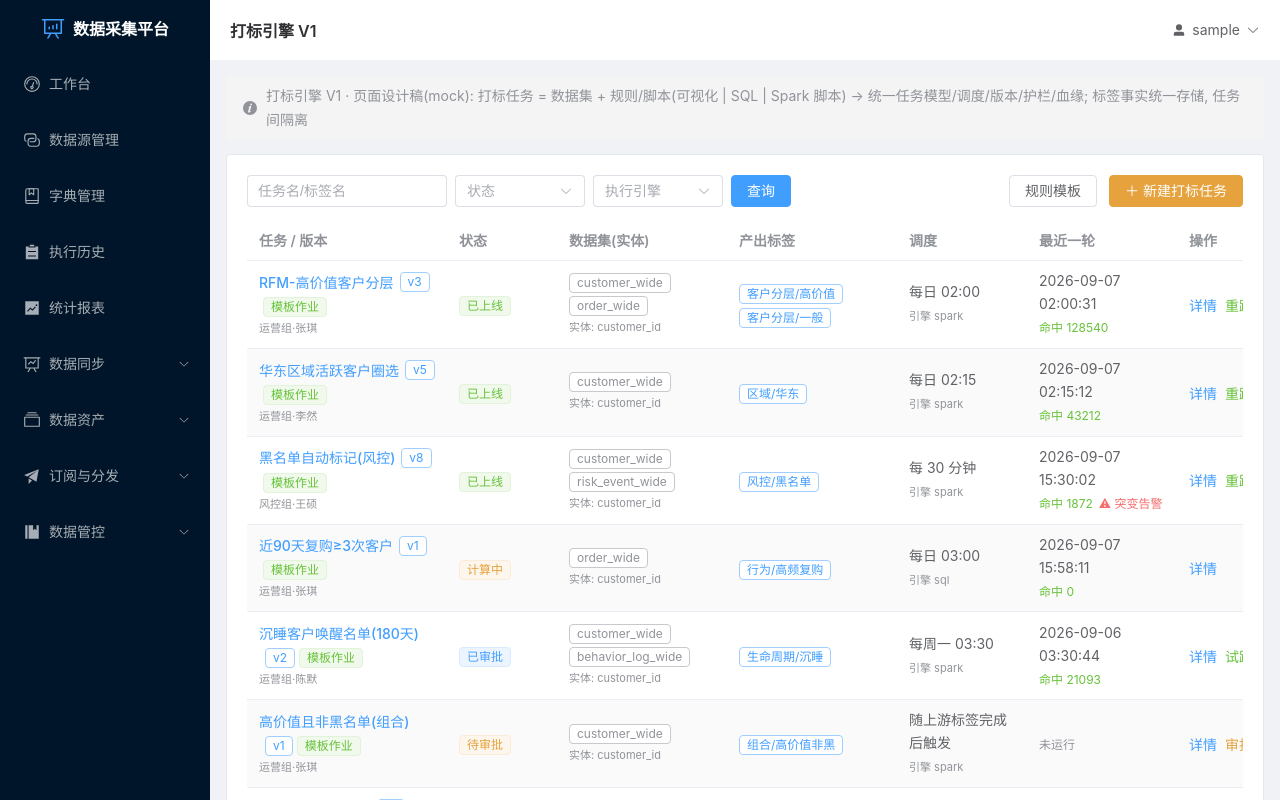
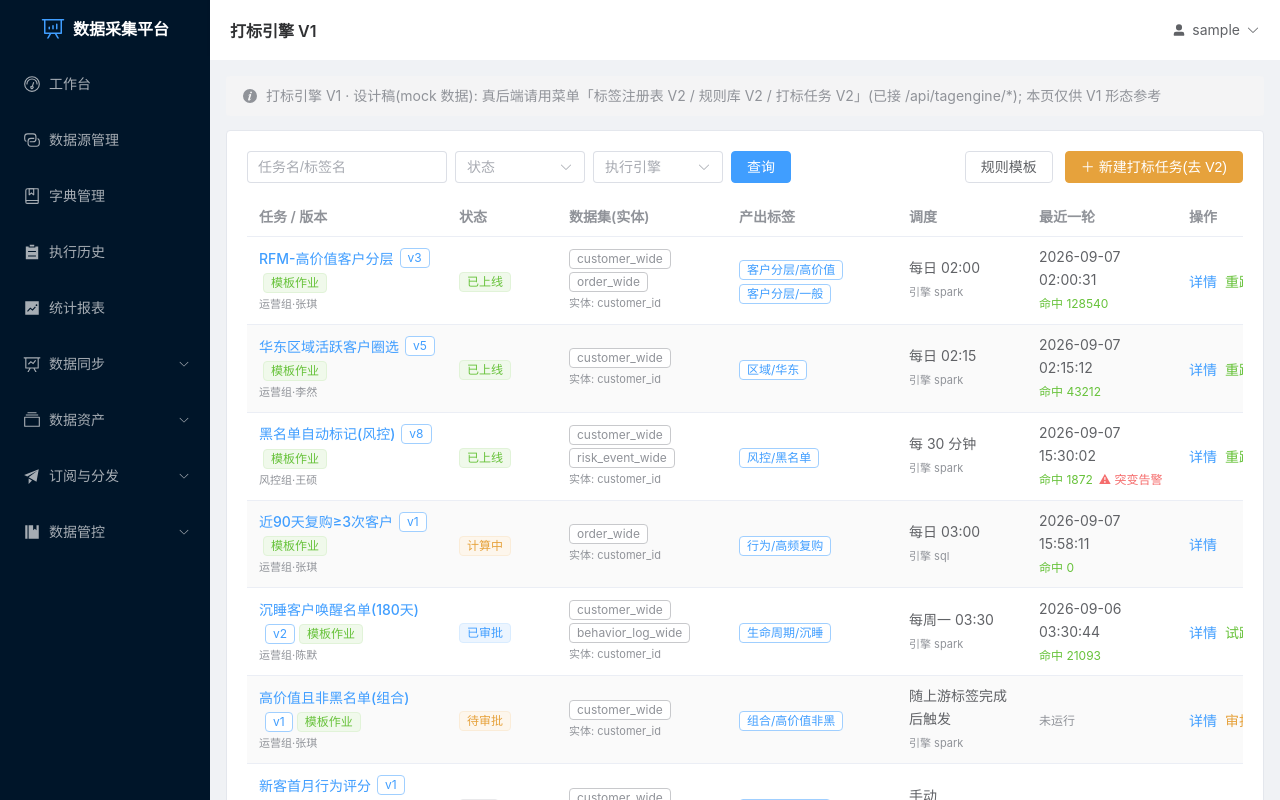
Before and after one commit to wesen-hub/Pliny, a Vue app in the folder frontend/: page /tagengine/task in a window 1280 px wide. Built offline with nearby package versions, Linux system fonts and the light colour scheme; sample sign-in values are in the browser's storage.

Commit message:
fix(打标前端): V1(打标引擎 V1)新建任务改指向 V2 向导并加引导提示 —— 真后端入口=打标任务 V2(标签注册表 V2/规则库 V2/打标任务 V2)

```diff
--- a/frontend/src/views/tagengine/TaskList.vue
+++ b/frontend/src/views/tagengine/TaskList.vue
@@ -1,7 +1,7 @@
 <template>
   <div class="page-card">
     <el-alert type="info" :closable="false" show-icon style="margin-bottom:14px"
-      title="打标引擎 V1 · 页面设计稿(mock): 打标任务 = 数据集 + 规则/脚本(可视化 | SQL | Spark 脚本) → 统一任务模型/调度/版本/护栏/血缘; 标签事实统一存储, 任务间隔离" />
+      title="打标引擎 V1 · 设计稿(mock 数据): 真后端请用菜单「标签注册表 V2 / 规则库 V2 / 打标任务 V2」(已接 /api/tagengine/*); 本页仅供 V1 形态参考" />
 
     <el-card shadow="never">
       <div class="toolbar">
@@ -18,7 +18,7 @@
         </div>
         <div>
           <el-button @click="toast('规则模板库(mock)')">规则模板</el-button>
-          <el-button type="warning" @click="router.push('/tagengine/task/create')">＋ 新建打标任务</el-button>
+          <el-button type="warning" @click="router.push('/tagengine2/task/create')">＋ 新建打标任务(去 V2)</el-button>
         </div>
       </div>
 
```
